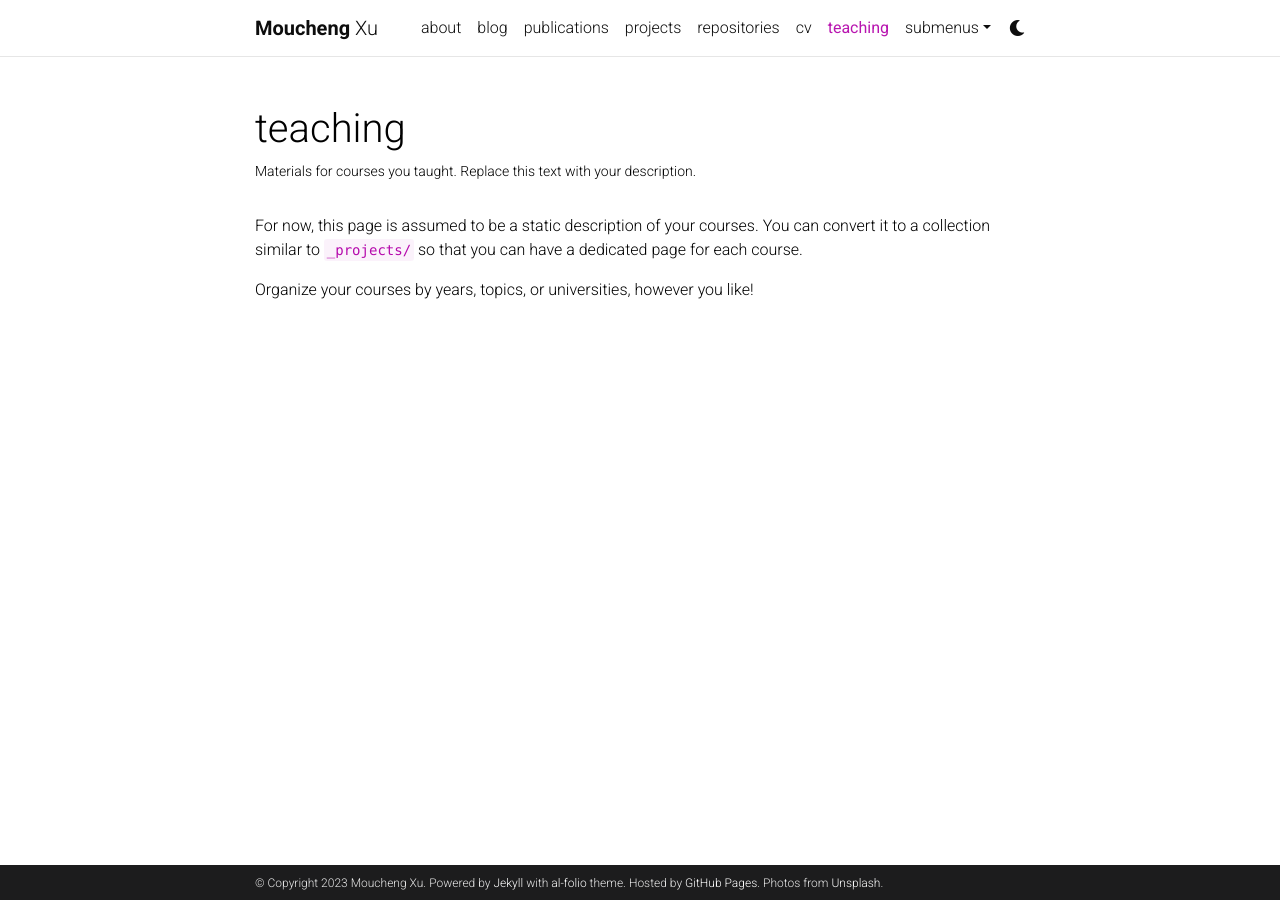
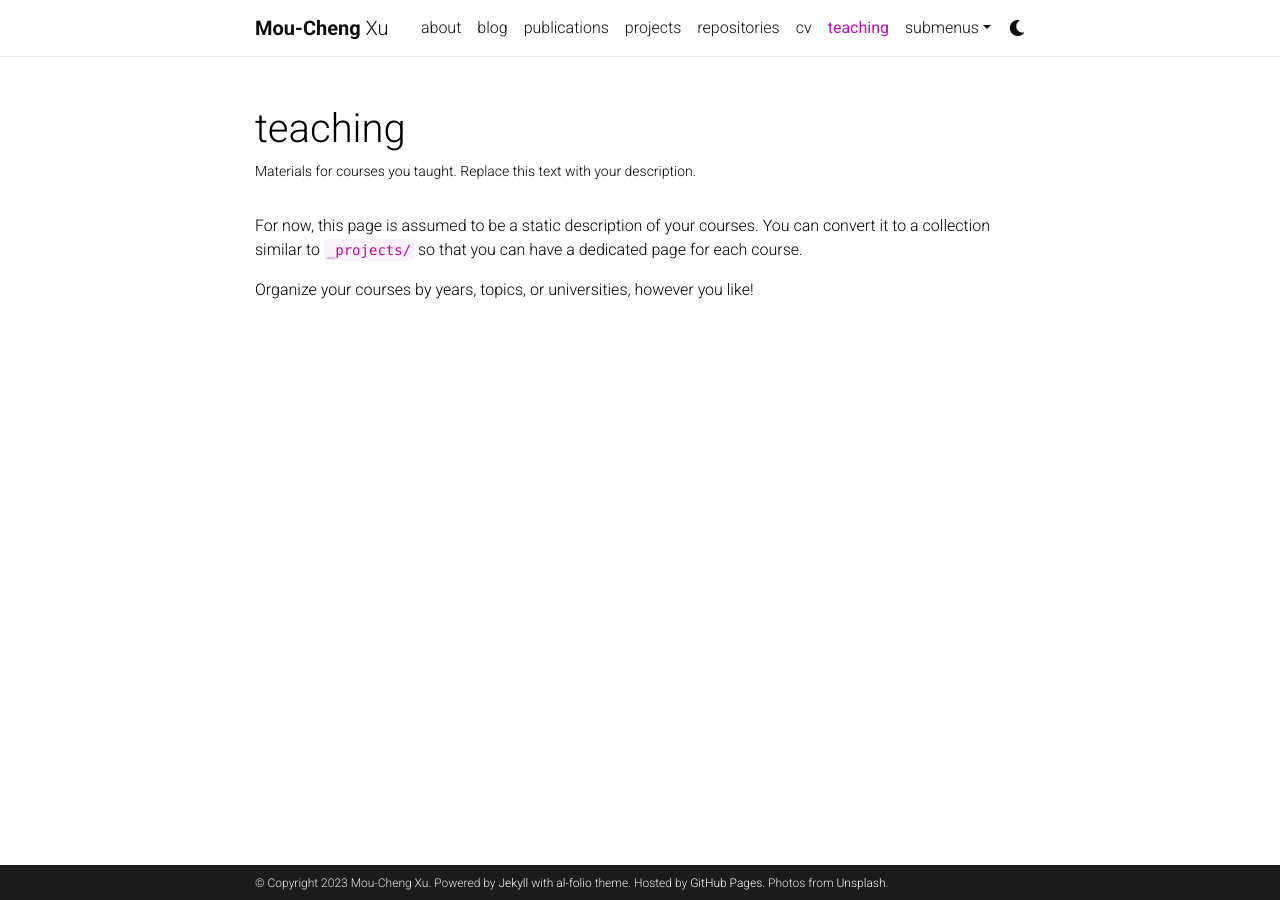
Before and after one commit to moucheng2017/moucheng2017.github.io, a Jekyll site: the page built from _pages/teaching.md, in a window 1280 px wide. Built offline with Jekyll 4.4.1, drawn with Linux system fonts in a browser that asks for light colours; comment, search, counter and statistics services are not loaded; a style sheet for code colours, icons or effects is not loaded.

Commit message:
Update _config.yml

```diff
--- a/_config.yml
+++ b/_config.yml
@@ -3,7 +3,7 @@
 # -----------------------------------------------------------------------------
 
 title: blank # the website title (if blank, full name will be used instead)
-first_name: Moucheng
+first_name: Mou-Cheng
 middle_name:
 last_name: Xu
 email: you@example.com
```
